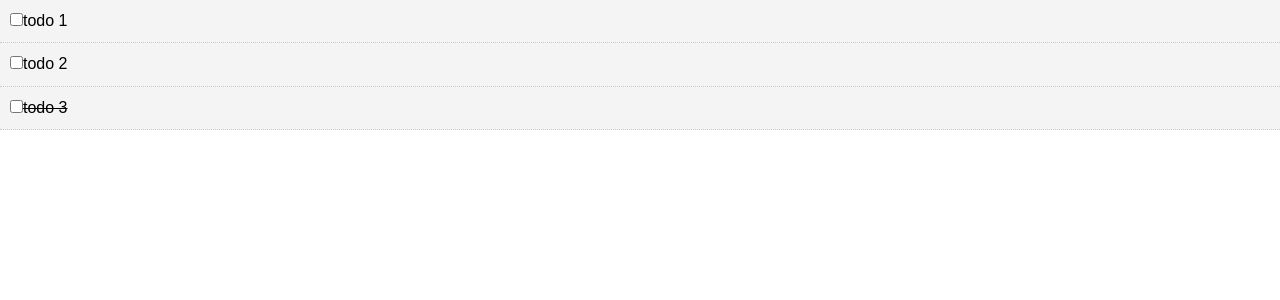
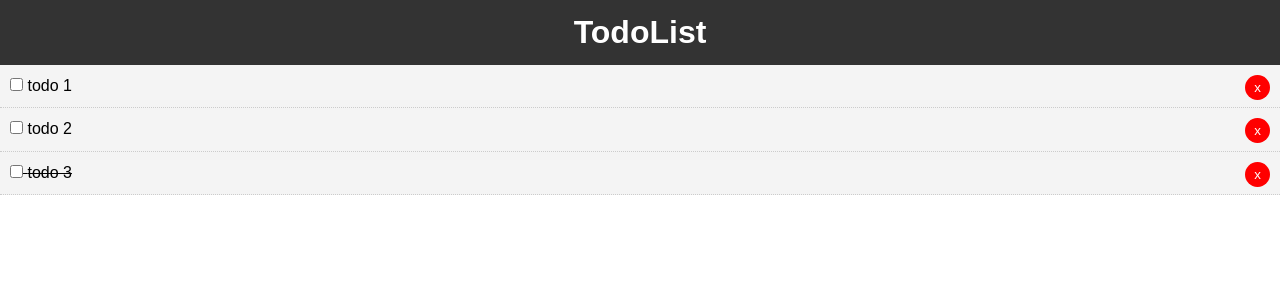
Before and after one commit to bluebreeze0812/TodoList, a React (Create React App) app: page / in a window 1280 px wide. Shown: the top 300 px of the page. Built offline with nearby package versions, Linux system fonts and the light colour scheme; the HTML template or start-up script is replaced by a standard one.

Commit message:
add header component

```diff
--- a/src/App.js
+++ b/src/App.js
@@ -1,5 +1,6 @@
 import React, {Component} from 'react';
-import Todos from './components/Todos'
+import Header from './components/layout/Header';
+import Todos from './components/Todos';
 import './App.css';
 
 class App extends Component {
@@ -34,10 +35,15 @@
     })
   }
 
+  delTodo = (id) => {
+    this.setState({todos: [...this.state.todos.filter(todo => todo.id !== id)]})
+  }
+
   render() {
     return (
       <div className="App">
-        <Todos todos={this.state.todos} toggleComplete={this.toggleComplete} />
+        <Header />
+        <Todos todos={this.state.todos} toggleComplete={this.toggleComplete} delTodo={this.delTodo} />
       </div>
     )
   }
--- a/src/components/TodoItem.js
+++ b/src/components/TodoItem.js
@@ -21,12 +21,23 @@
         return (
             <div style={this.getStyle()}>
     <p>
-        <input type='checkBox' onChange={this.props.toggleComplete.bind(this, id)} />
+        <input type='checkBox' onChange={this.props.toggleComplete.bind(this, id)} /> {' '}
         {title}
+        <button onClick={this.props.delTodo.bind(this, id)} style={btnStyle}>x</button>
     </p>
             </div>
         )
     }
+}
+
+const btnStyle = {
+    background: '#ff0000',
+    color: '#fff',
+    border: 'none',
+    padding: '5px 9px',
+    borderRadius: '50%',
+    cursor: 'pointer',
+    float: 'right'
 }
 
 // difine propTypes
--- a/src/components/Todos.js
+++ b/src/components/Todos.js
@@ -5,7 +5,7 @@
 class Todos extends Component {
     render() {
         return this.props.todos.map((todo) => (
-        <TodoItem key={todo.id} todo={todo} toggleComplete={this.props.toggleComplete}></TodoItem>
+        <TodoItem key={todo.id} todo={todo} toggleComplete={this.props.toggleComplete} delTodo={this.props.delTodo}></TodoItem>
         ));
     }
 }
--- /dev/null
+++ b/src/components/layout/Header.js
@@ -0,0 +1,18 @@
+import React from 'react'
+
+function Header() {
+    return (
+        <header style={headerStyle}>
+            <h1>TodoList</h1>
+        </header>
+    )
+}
+
+const headerStyle = {
+    background: '#333',
+    color: '#fff',
+    textAlign: 'center',
+    padding: '10px'
+}
+
+export default Header
```
